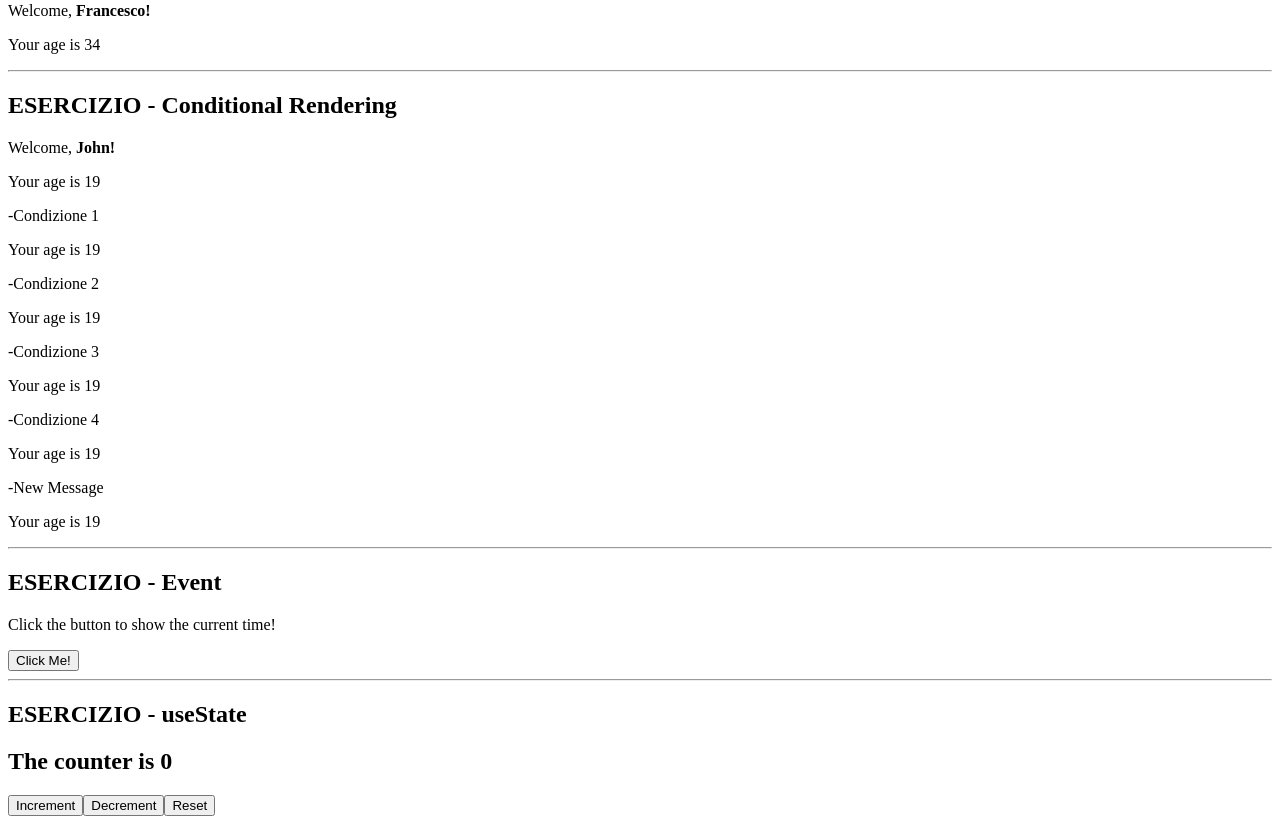
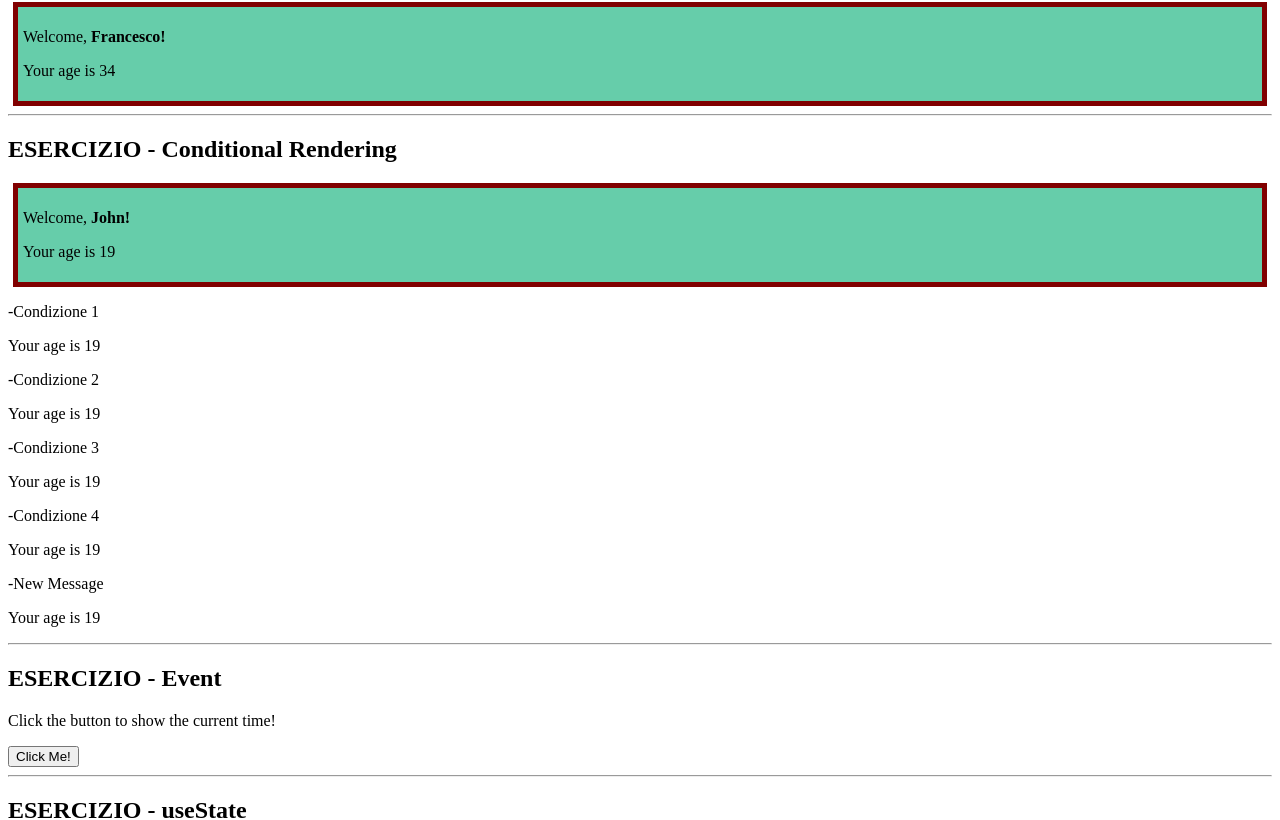
Before and after one commit to devnox89/Reactexe, a React (Vite) app: page / in a window 1280 px wide. Shown: the part 261-1081 px from the top of the page. Built offline with nearby package versions, Linux system fonts and the light colour scheme.

Commit message:
adding style

```diff
--- a/package.json
+++ b/package.json
@@ -11,7 +11,8 @@
   },
   "dependencies": {
     "react": "^18.3.1",
-    "react-dom": "^18.3.1"
+    "react-dom": "^18.3.1",
+    "sass": "^1.77.8"
   },
   "devDependencies": {
     "@types/react": "^18.3.3",
--- a/src/App.jsx
+++ b/src/App.jsx
@@ -16,7 +16,7 @@ import { TodoList } from "./TodoList";
 
 export function App() {
     return (
-        <div>
+        <div className="app">
             <h2>ESERCIZIO - Components</h2>
             <Hello/>
             <Hello />
--- a/src/CounterDisplay.jsx
+++ b/src/CounterDisplay.jsx
@@ -1,6 +1,12 @@
 export function CounterDisplay( {counter}) {
+
+    const myCounterStyle = {
+        fontSize: '20px',
+        color: 'green'
+    }
+
     return(
-        <div>
+        <div style={myCounterStyle}>
             <h2>The counter is {counter}</h2>
         </div>
     )
--- a/src/Welcome.jsx
+++ b/src/Welcome.jsx
@@ -2,7 +2,7 @@ import { Age } from "./Age";
 
 export function Welcome({ name, age }) {
     return (
-        <div>
+        <div className="welcome">
             <p>Welcome, <strong>{name}!</strong></p>
             <Age age={age} />
         </div>
--- /dev/null
+++ b/src/index.css
@@ -0,0 +1,15 @@
+/* *{
+    margin: 0;
+    padding: 0;
+    box-sizing: border-box;
+
+    non userò il reset per questo esercizio, onde evitare bug visivi su tutti i componenti, ma il reset si usa sempre
+
+} */
+
+.welcome{
+    background-color: mediumaquamarine;
+    border: 5px solid maroon;
+    padding: 5px;
+    margin: 5px;
+}
--- a/src/index.jsx
+++ b/src/index.jsx
@@ -1,6 +1,6 @@
 import { createRoot } from "react-dom/client";
 import { App } from "./App";
-
+import './index.css'
 // const helloWorldElement = <HelloWorld/>
 
 // const rootElement = document.getElementById('root')
```
Also changed, not shown: 1 other file (tests, documents, lock files or other folders).
